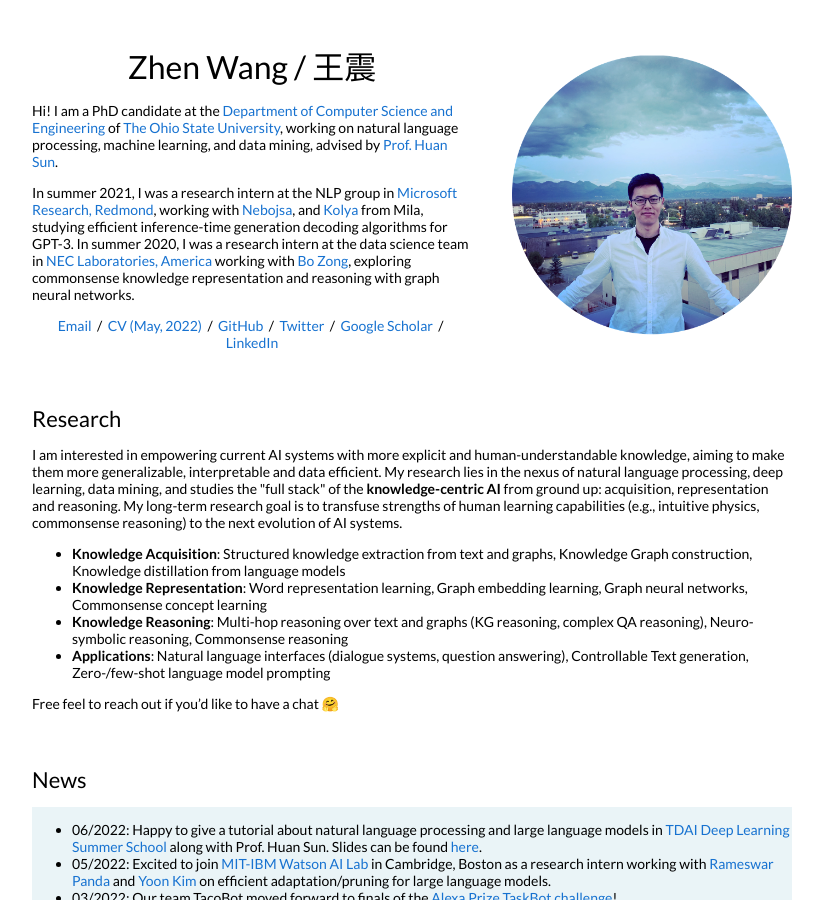
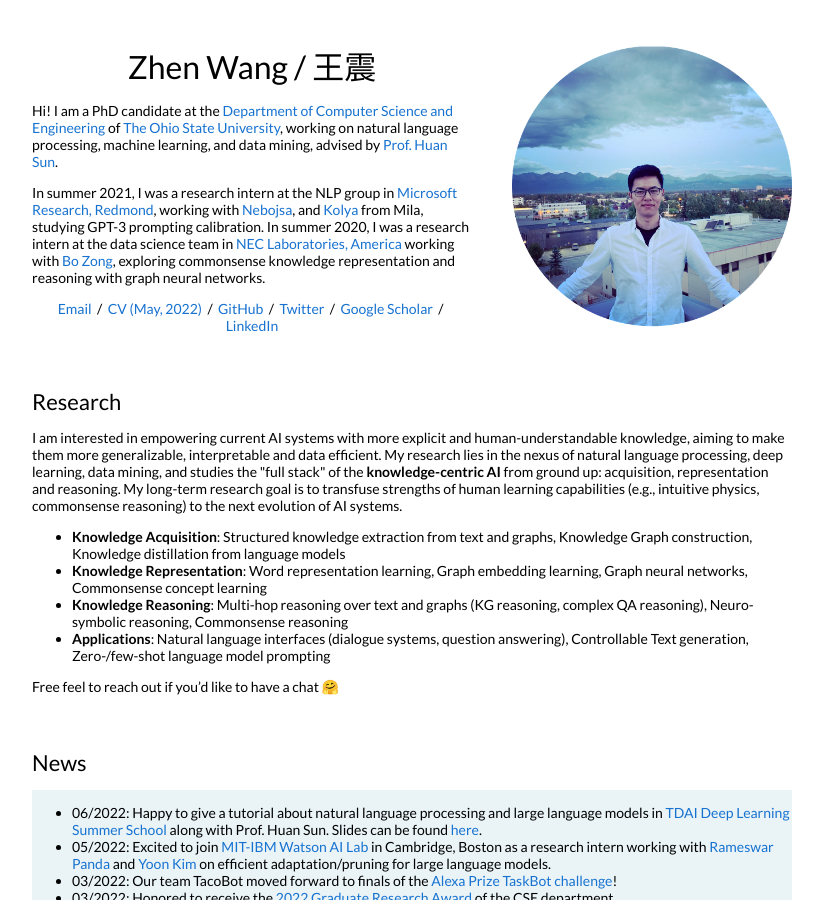
Before and after one commit to zhenwang9102/zhenwang9102.github.io, a Jekyll site: the page built from _posts/2019-06-02-venue.markdown, in a window 1280 px wide and 900 px high. Shown: the whole window, without its empty margins (228-1051 px from the left). Built offline with Jekyll 4.4.1, drawn with Linux system fonts in a browser that asks for light colours.

Commit message:
Update default.html

```diff
--- a/_layouts/default.html
+++ b/_layouts/default.html
@@ -43,7 +43,7 @@
                 Hi! I am a PhD candidate at the <a href="https://cse.osu.edu/">Department of Computer Science and Engineering</a> of <a href="https://www.osu.edu/">The Ohio State University</a>, working on natural language processing, machine learning, and data mining, advised by <a href="http://web.cse.ohio-state.edu/~sun.397/">Prof. Huan Sun</a>.
               </p>
               <p>
-                In summer 2021, I was a research intern at the NLP group in <a href="https://www.microsoft.com/en-us/research/lab/microsoft-research-redmond/">Microsoft Research, Redmond</a>, working with <a href="https://www.microsoft.com/en-us/research/people/jojic/">Nebojsa</a>, and <a>Kolya</a> from Mila, studying efficient inference-time generation decoding algorithms for GPT-3. In summer 2020, I was a research intern at the data science team in <a href="https://www.nec-labs.com/research-departments/data-science-system-security/data-science-systems-research-home">NEC Laboratories, America</a> working with <a href="https://bzong.github.io/">Bo Zong</a>, exploring commonsense knowledge representation and reasoning with graph neural networks.
+                In summer 2021, I was a research intern at the NLP group in <a href="https://www.microsoft.com/en-us/research/lab/microsoft-research-redmond/">Microsoft Research, Redmond</a>, working with <a href="https://www.microsoft.com/en-us/research/people/jojic/">Nebojsa</a>, and <a>Kolya</a> from Mila, studying GPT-3 prompting calibration. In summer 2020, I was a research intern at the data science team in <a href="https://www.nec-labs.com/research-departments/data-science-system-security/data-science-systems-research-home">NEC Laboratories, America</a> working with <a href="https://bzong.github.io/">Bo Zong</a>, exploring commonsense knowledge representation and reasoning with graph neural networks.
               </p>
               <p style="text-align:center">
                 <a href="mailto:wang.9215@osu.edu">Email</a> &nbsp;/&nbsp;
```
